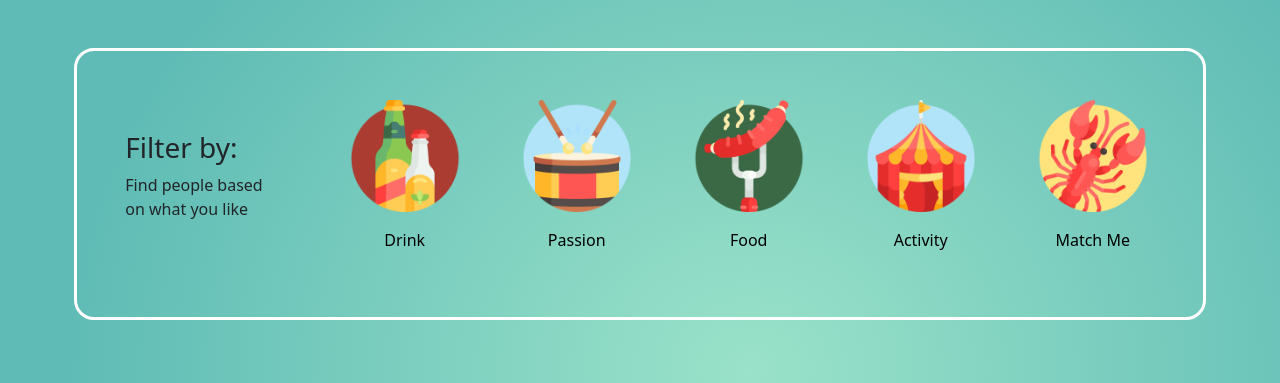
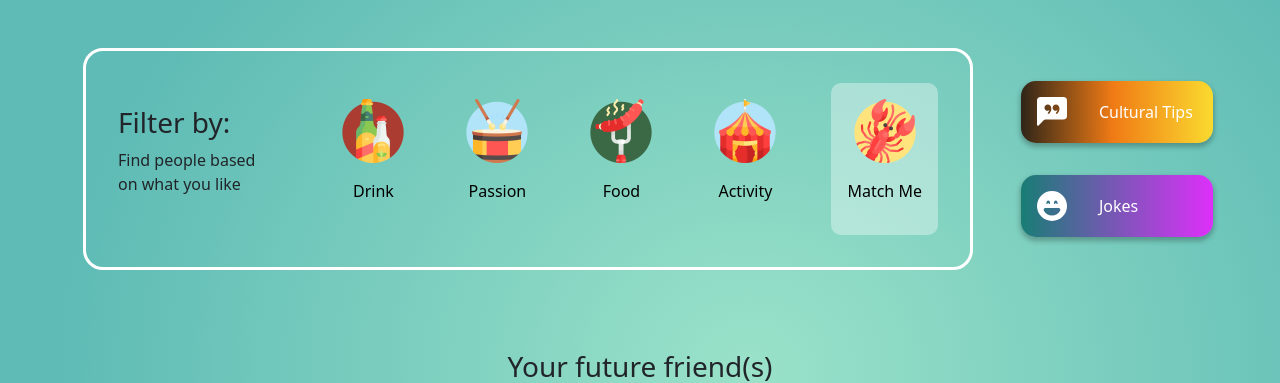
Before and after one commit to ViolaKomaromi/friendproj, a React (Create React App) app in the folder client/: page /random in a window 1280 px wide. Shown: the top 383 px of the page. Built offline with nearby package versions, Linux system fonts and the light colour scheme; no server answers.

Commit message:
filter styles

```diff
--- a/client/src/components/Match/Filter.js
+++ b/client/src/components/Match/Filter.js
@@ -55,7 +55,7 @@ function Filter() {
                     <img src={activity} alt="" />
                     <p>Activity</p>
                 </button>
-                <button>
+                <button className="randomBtn">
                     <img src={randomButton} alt="" />
                     <p>Match Me</p>
                 </button>
--- a/client/src/components/Match/matchpage.css
+++ b/client/src/components/Match/matchpage.css
@@ -17,7 +17,7 @@
     align-items: center;
 
     /* background-color: antiquewhite; */
-    padding: 3rem 3rem;
+    padding: 2rem 2rem;
     margin: 3rem 1rem;
     gap: 5rem;
     border: 3px solid white;
@@ -34,7 +34,7 @@
 }
 
 .filterComponent img {
-    width: 7rem;
+    width: 4rem;
 }
 
 .filter_btns {
@@ -52,6 +52,12 @@
 .filter_btns button {
     background: none;
     border: none;
+}
+
+.filter_btns .randomBtn {
+    background: rgba(255, 255, 255, 0.359);
+    padding: 1rem;
+    border-radius: 10px;
 }
 
 .culture_jokes_btns {
```
